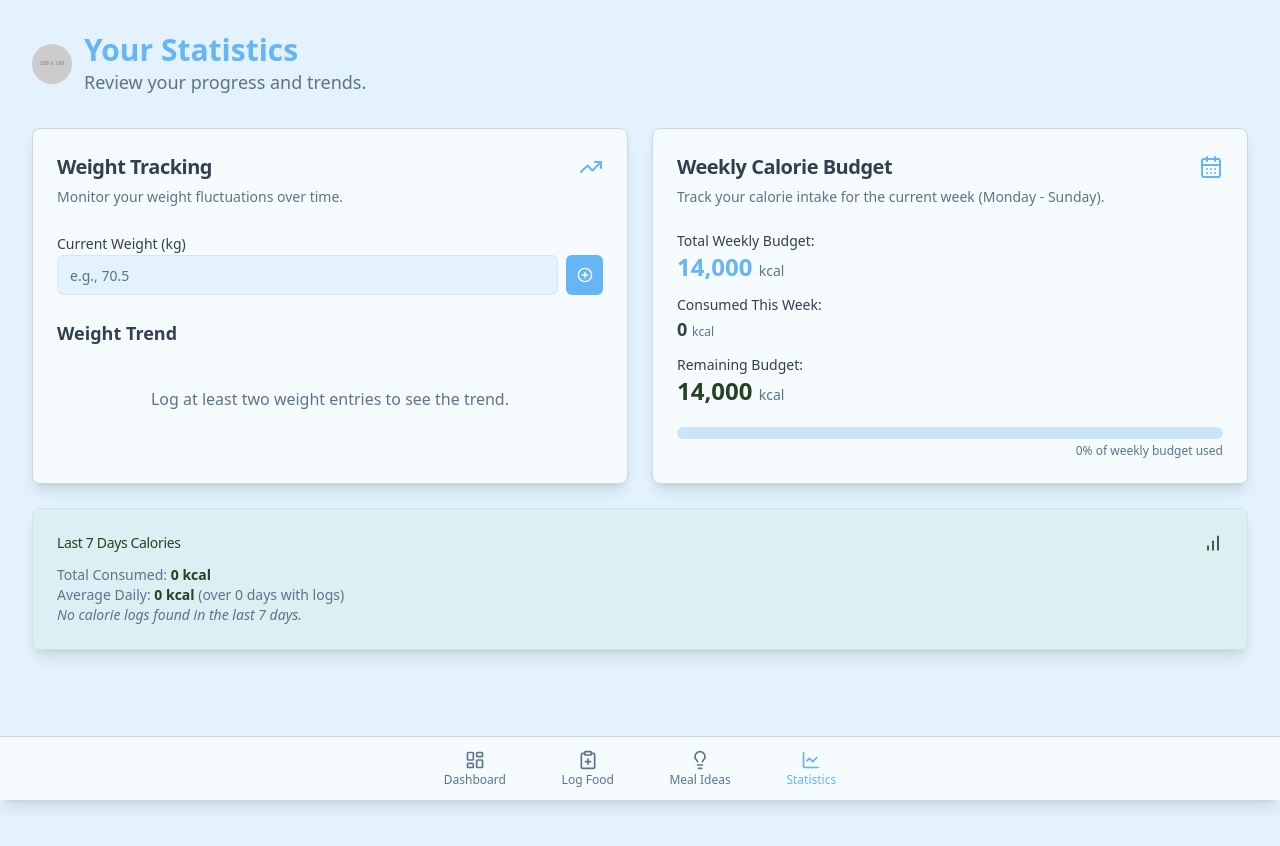
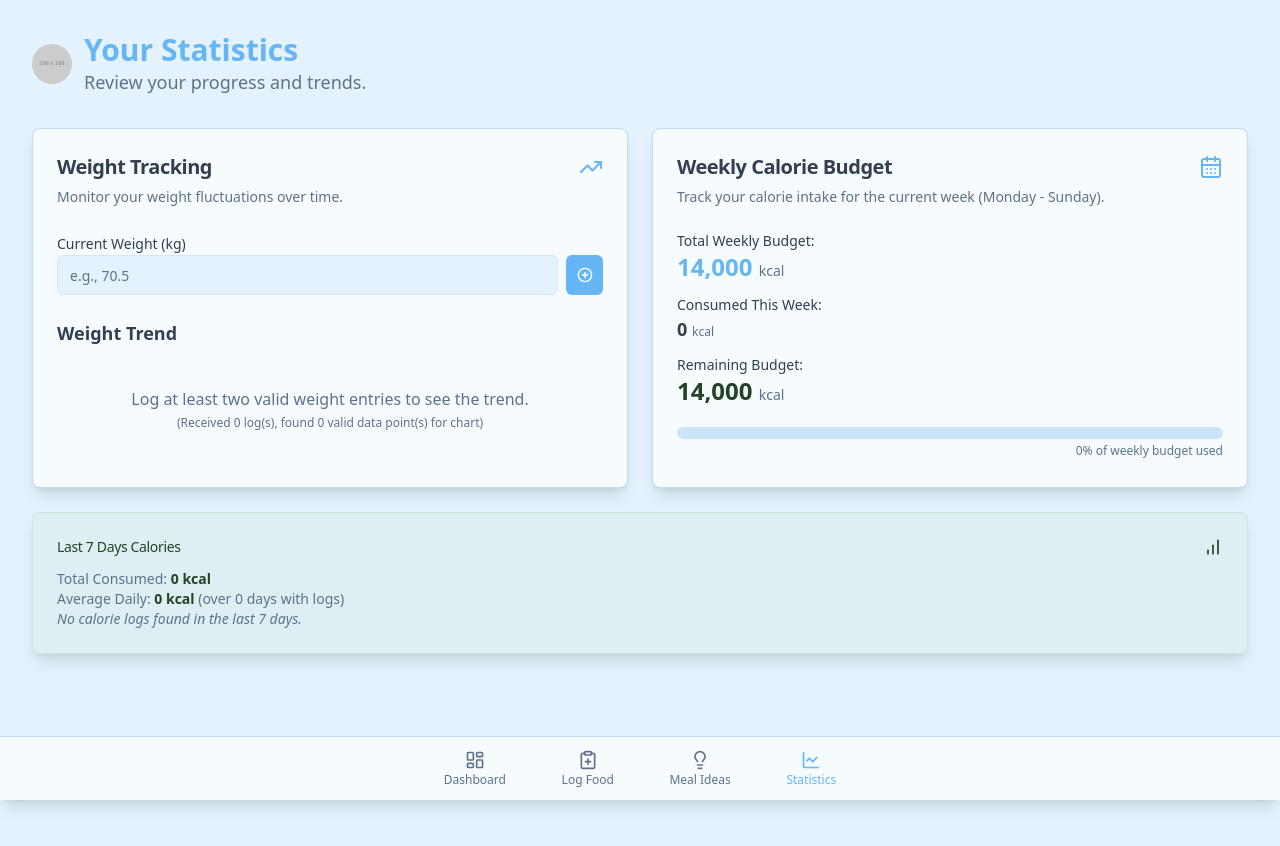
Before and after one commit to AyoubAoune/MyHealthCompanion, a Next.js app: page /stats in a window 1280 px wide. Shown: the top 846 px of the page. Built offline with nearby package versions, Linux system fonts and the light colour scheme.

Commit message:
it still does not show up, even though i get notification that the weight have been logged

```diff
--- a/src/components/app/my-health-companion/WeightTrendChartClient.tsx
+++ b/src/components/app/my-health-companion/WeightTrendChartClient.tsx
@@ -1,11 +1,12 @@
 
 "use client"
 
+import * as React from "react";
 import type { WeightLog } from "./types";
 import { ChartConfig, ChartContainer, ChartTooltip, ChartTooltipContent, ChartLegend, ChartLegendContent } from "@/components/ui/chart";
-import { CartesianGrid, Line, LineChart as RechartsLineChart, XAxis, YAxis, ResponsiveContainer } from "recharts";
+import { CartesianGrid, Line, LineChart as RechartsLineChart, XAxis, YAxis } from "recharts";
 import { format } from "date-fns";
-import { parseDate } from "./date-utils"; // Import parseDate
+import { parseDate } from "./date-utils";
 
 interface WeightTrendChartClientProps {
   weightLogs: WeightLog[];
@@ -19,16 +20,36 @@ const chartConfig = {
 } satisfies ChartConfig;
 
 export function WeightTrendChartClient({ weightLogs }: WeightTrendChartClientProps) {
-  if (!weightLogs || weightLogs.length < 2) {
-    return <p className="text-center text-muted-foreground py-8">Log at least two weight entries to see the trend.</p>;
+  // console.log('[WeightTrendChartClient] Received weightLogs:', JSON.stringify(weightLogs, null, 2)); // For local debugging
+
+  const chartData = React.useMemo(() => {
+    if (!weightLogs) return [];
+    return weightLogs
+      .map(log => ({
+        date: log.date,
+        // Ensure weight is a number; it should be from AppContext, but safeguard here.
+        weight: typeof log.weight === 'string' ? parseFloat(log.weight) : log.weight,
+      }))
+      .filter(log => {
+        const dateValid = log.date && !isNaN(parseDate(log.date).getTime());
+        const weightValid = typeof log.weight === 'number' && !isNaN(log.weight);
+        return dateValid && weightValid;
+      })
+      .sort((a, b) => parseDate(a.date).getTime() - parseDate(b.date).getTime());
+  }, [weightLogs]);
+
+  // console.log('[WeightTrendChartClient] Computed chartData:', JSON.stringify(chartData, null, 2)); // For local debugging
+
+  if (chartData.length < 2) {
+    return (
+      <div className="text-center py-8">
+        <p className="text-muted-foreground">Log at least two valid weight entries to see the trend.</p>
+        <p className="text-xs text-muted-foreground mt-1">
+          (Received {weightLogs?.length || 0} log(s), found {chartData.length} valid data point(s) for chart)
+        </p>
+      </div>
+    );
   }
-
-  const chartData = weightLogs
-    .map(log => ({
-      date: log.date, // Keep as string for data integrity, convert for operations
-      weight: log.weight,
-    }))
-    .sort((a, b) => parseDate(a.date).getTime() - parseDate(b.date).getTime()); // Use parseDate for sorting
 
   return (
     <ChartContainer config={chartConfig} className="min-h-[250px] w-full">
@@ -38,7 +59,7 @@ export function WeightTrendChartClient({ weightLogs }: WeightTrendChartClientPro
         margin={{
           top: 5,
           right: 20,
-          left: -10, // Adjust to show Y-axis labels
+          left: -10,
           bottom: 5,
         }}
       >
@@ -48,13 +69,13 @@ export function WeightTrendChartClient({ weightLogs }: WeightTrendChartClientPro
           tickLine={false}
           axisLine={false}
           tickMargin={8}
-          tickFormatter={(value: string) => format(parseDate(value), "MMM d")} // Use parseDate for formatting
+          tickFormatter={(value: string) => format(parseDate(value), "MMM d")}
         />
         <YAxis
           tickLine={false}
           axisLine={false}
           tickMargin={8}
-          domain={['dataMin - 2', 'dataMax + 2']} // Add some padding to min/max
+          // domain={['dataMin - 2', 'dataMax + 2']} // Temporarily removed for debugging
           tickFormatter={(value) => `${value} kg`}
         />
         <ChartTooltip
```
